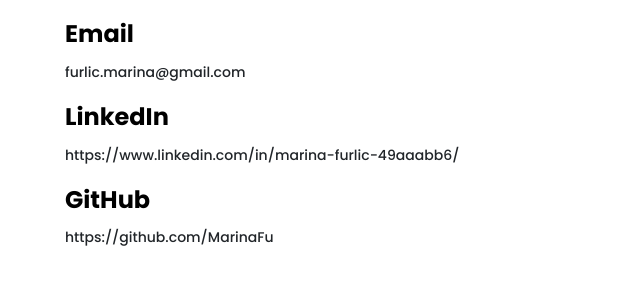
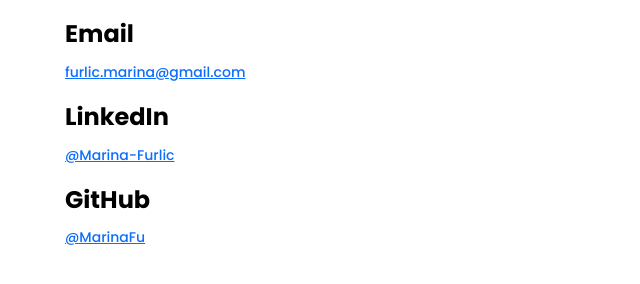
Before and after one commit to MarinaFu/Portfolio-project, a plain HTML site: page contact.html in a window 1280 px wide. Shown: the part 274-558 px from the top of the page, without its empty margins (55-695 px from the left). Drawn offline with nearby package versions, Linux system fonts and the light colour scheme.

Commit message:
added links to the contacts

```diff
--- a/contact.html
+++ b/contact.html
@@ -32,11 +32,19 @@
       <div class="content">
         <h1 class="mb-4">Let's get in touch!</h1>
         <h3>Email</h3>
-        <p>furlic.marina@gmail.com</p>
+        <p>
+          <a href="mailto:furlic.marina@gmail.com"> furlic.marina@gmail.com</a>
+        </p>
         <h3>LinkedIn</h3>
-        <p>https://www.linkedin.com/in/marina-furlic-49aaabb6/</p>
+        <p>
+          <a href="https://www.linkedin.com/in/marina-furlic/" target="_blank">
+            @Marina-Furlic
+          </a>
+        </p>
         <h3>GitHub</h3>
-        <p>https://github.com/MarinaFu</p>
+        <p>
+          <a href="https://github.com/MarinaFu" target="_blank">@MarinaFu</a>
+        </p>
       </div>
     </div>
   </body>
```
